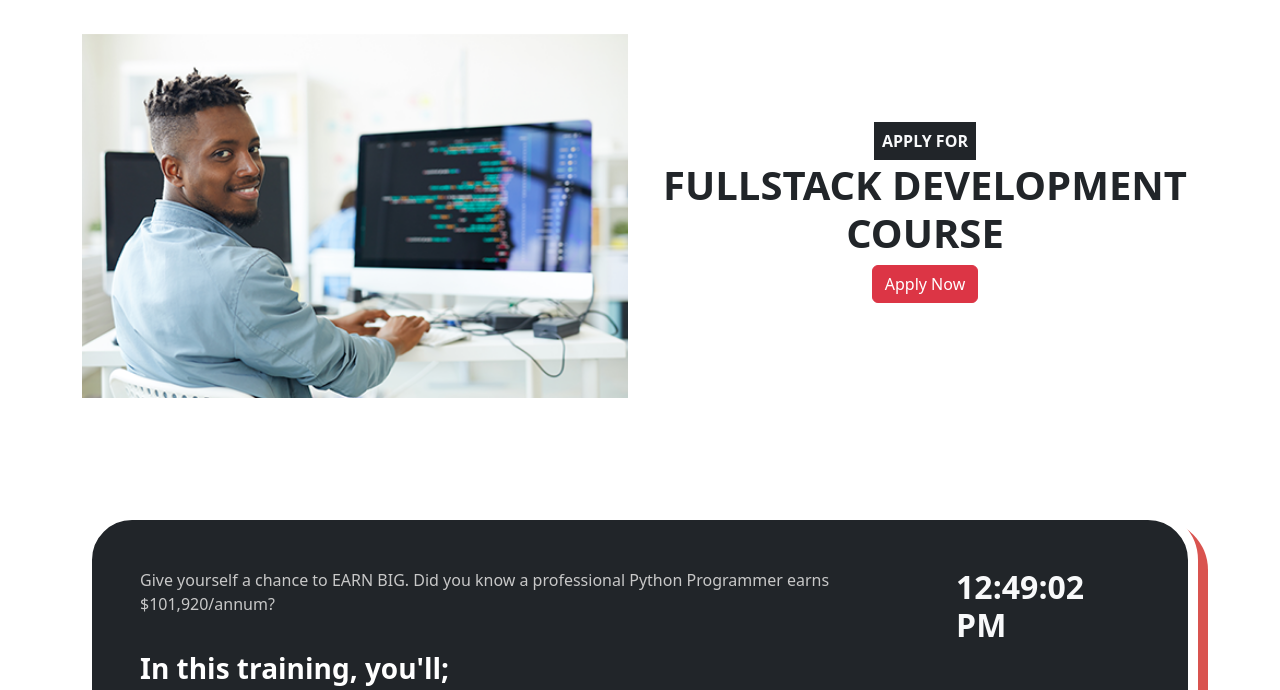
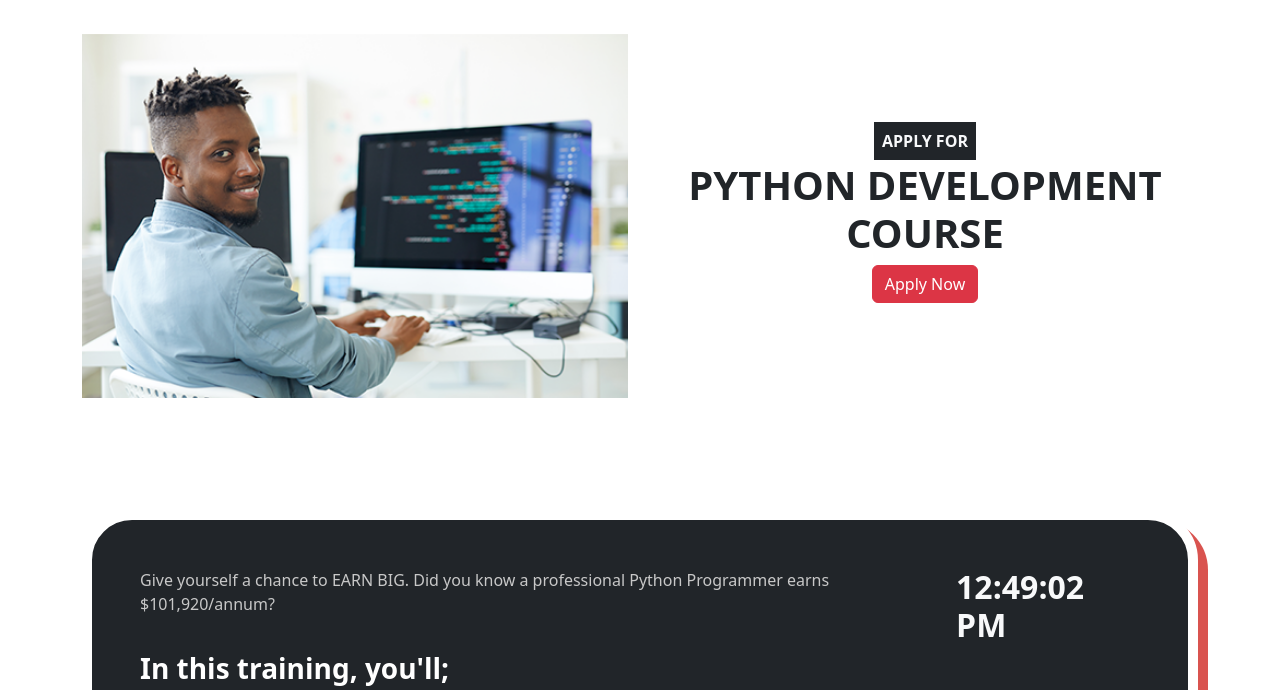
Before and after one commit to Dnurudeen/TechQuest-Frontend-Class, a plain HTML site: page recap.html in a window 1280 px wide. Shown: the part 110-800 px from the top of the page. Drawn offline with nearby package versions, Linux system fonts and the light colour scheme.

Commit message:
commit to tolu

```diff
--- a/recap.html
+++ b/recap.html
@@ -98,7 +98,7 @@
                 </div>
                 <div class="col-md-6 text-center my-auto mx-auto">
                     <b class="bg-dark text-light p-2 mb-5">APPLY FOR</b><br>
-                    <h1 class="mt-2" id="h1"><b>FULLSTACK DEVELOPMENT <br> COURSE</b></h1>
+                    <h1 class="mt-2" id="h1"><b>PYTHON DEVELOPMENT <br> COURSE</b></h1>
                     <a href="#form" class="btn btn-danger">Apply Now</a>
                 </div>
             </div>
```
